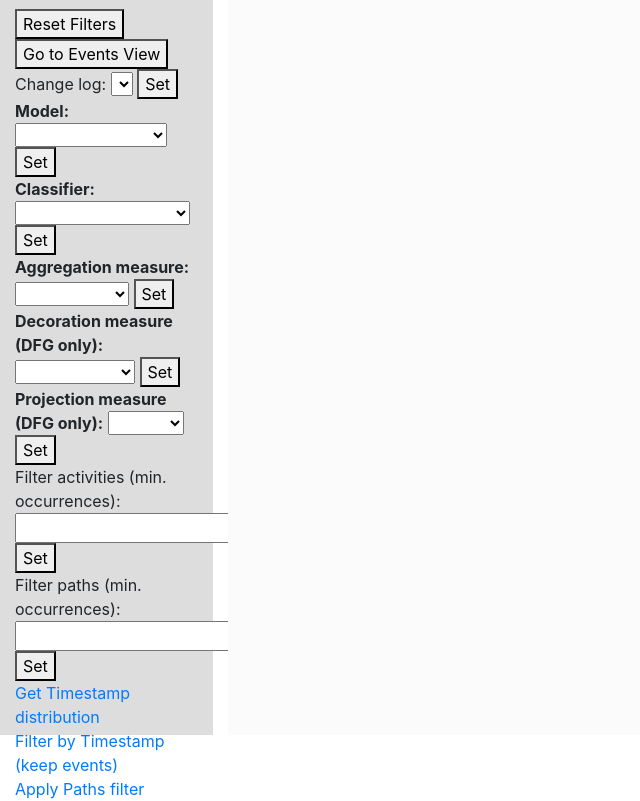
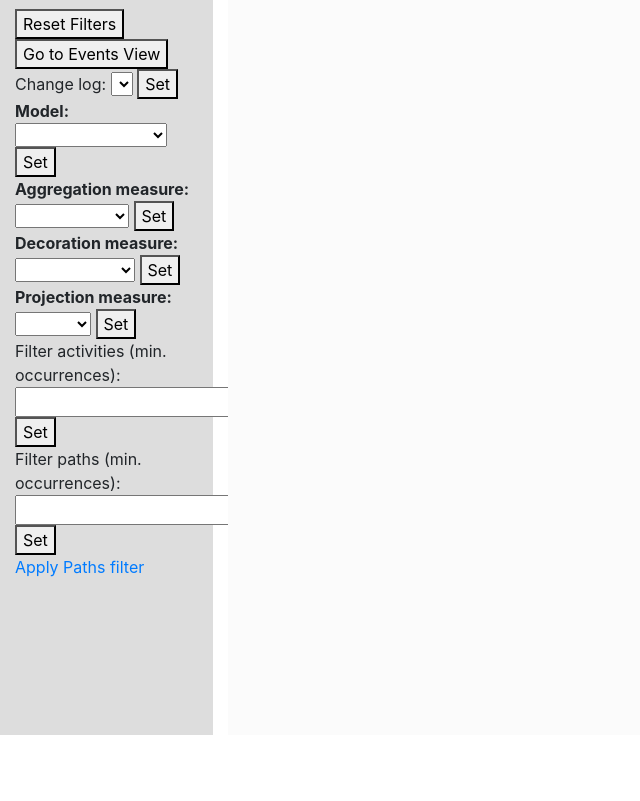
Before and after one commit to Javert899/pm4py-mdl, a Flask app: template templates/process_view.html in a window 1280 px wide. Shown: the part 65-866 px from the top of the page, without its empty margins (0-640 px from the left). After the commit the page ends 800 px from the top, so only its background shows below. Run offline with Flask 2, Linux system fonts and the light colour scheme; the template is opened without the code that fills it, so the values that code supplies are empty; parts of the project's set-up code (start-up, migrations or seed data) failed here and were passed over.

Commit message:
Some changes

```diff
--- a/controllers/defaults.py
+++ b/controllers/defaults.py
@@ -5,8 +5,8 @@
 CONFIGURATION = 1
 
 if CONFIGURATION == 1:
-    DEFAULT_MODEL_TYPE = "dfg"
+    DEFAULT_MODEL_TYPE = "multigraph"
 elif CONFIGURATION == 2:
-    DEFAULT_MODEL_TYPE = "dfg"
+    DEFAULT_MODEL_TYPE = "multigraph"
 elif CONFIGURATION == 3:
-    DEFAULT_MODEL_TYPE = "dfg"
+    DEFAULT_MODEL_TYPE = "multigraph"
--- a/main.py
+++ b/main.py
@@ -327,9 +327,7 @@ def reset_filters():
 def main():
     if defaults.CONFIGURATION == 1:
         Shared.logs["orders"] = Process("orders", "example_logs/mdl/order_management.mdl", Shared.logs)
-        # Shared.logs["orders2"] = Process("orders2", "example_logs/mdl/order_management.mdl", Shared.logs)
-        Shared.logs["o2c"] = Process("o2c", "example_logs/mdl/o2c.mdl", Shared.logs)
-        Shared.logs["p2p"] = Process("p2p", "example_logs/parquet/log_p2p.parquet", Shared.logs)
+        Shared.logs["o2c"] = Process("o2c", "example_logs/mdl/o2c_red.mdl", Shared.logs)
     elif defaults.CONFIGURATION == 2:
         Shared.logs["bkpf"] = Process("bkpf", "sap/bkpf_bseg.mdl", Shared.logs)
         Shared.logs["cdhdr"] = Process("cdhdr", "sap/sap_withTrial.mdl", Shared.logs)
--- a/templates/process_view.html
+++ b/templates/process_view.html
@@ -29,6 +29,7 @@
           <div>
               <b>Model:</b>
               <select id="model_type" name="model_type">
+                  <option value="multigraph">OC Multigraph</option>
                   <option value="process_tree">oc-PTree</option>
                   <option value="alpha_petri">oc-Net-Alpha</option>
                   <option value="inductive_petri">oc-Net-Inductive</option>
@@ -36,7 +37,7 @@
               </select>
               <button onclick="javascript:formCookie()">Set</button>
           </div>
-          <div>
+          <div style="display: none">
               <b>Classifier:</b>
               <select id="classifier" name="classifier">
                   <option value="activity">Activity Classifier</option>
@@ -54,7 +55,7 @@
               <button onclick="javascript:formCookie()">Set</button>
           </div>
           <div>
-              <b>Decoration measure (DFG only):</b>
+              <b>Decoration measure:</b>
               <select id="decoration_measure" name="decoration_measure">
                   <option value="frequency">Frequency</option>
                   <option value="performance">Performance</option>
@@ -62,7 +63,7 @@
               <button onclick="javascript:formCookie()">Set</button>
           </div>
           <div>
-              <b>Projection measure (DFG only):</b>
+              <b>Projection measure:</b>
               <select id="projection_measure" name="projection_measure">
                   <option value="no">No</option>
                   <option value="source">Source</option>
@@ -80,7 +81,7 @@
               <input type="text" id="min_paths_count" />
               <button onclick="javascript:formCookie()">Set</button>
           </div>
-          <div>
+          <div style="display: none">
               <a href="javascript:getTimestampDistribution()">Get Timestamp distribution</a><br />
               <a href="javascript:filterByTimestamp()">Filter by Timestamp (keep events)</a>
           </div>
```
Also changed, not shown: controllers/process.py (+20 -1 lines).
